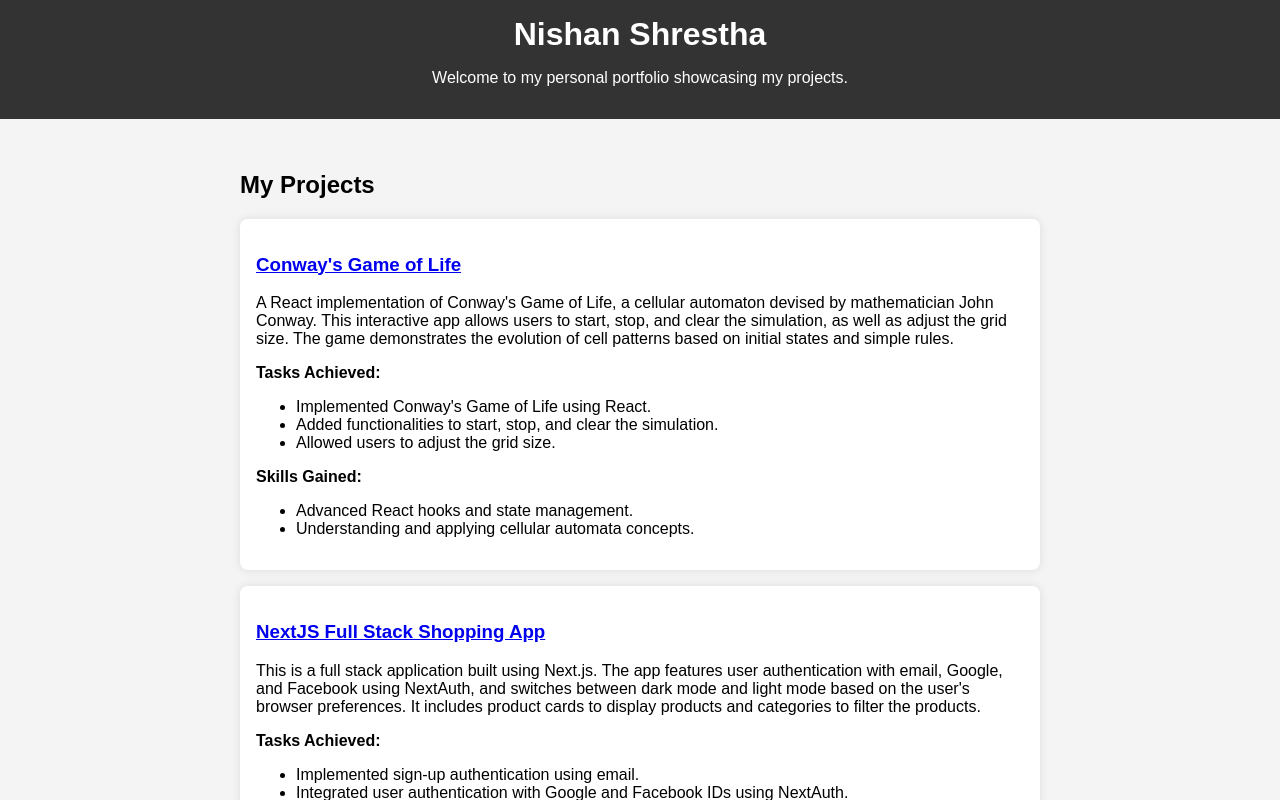
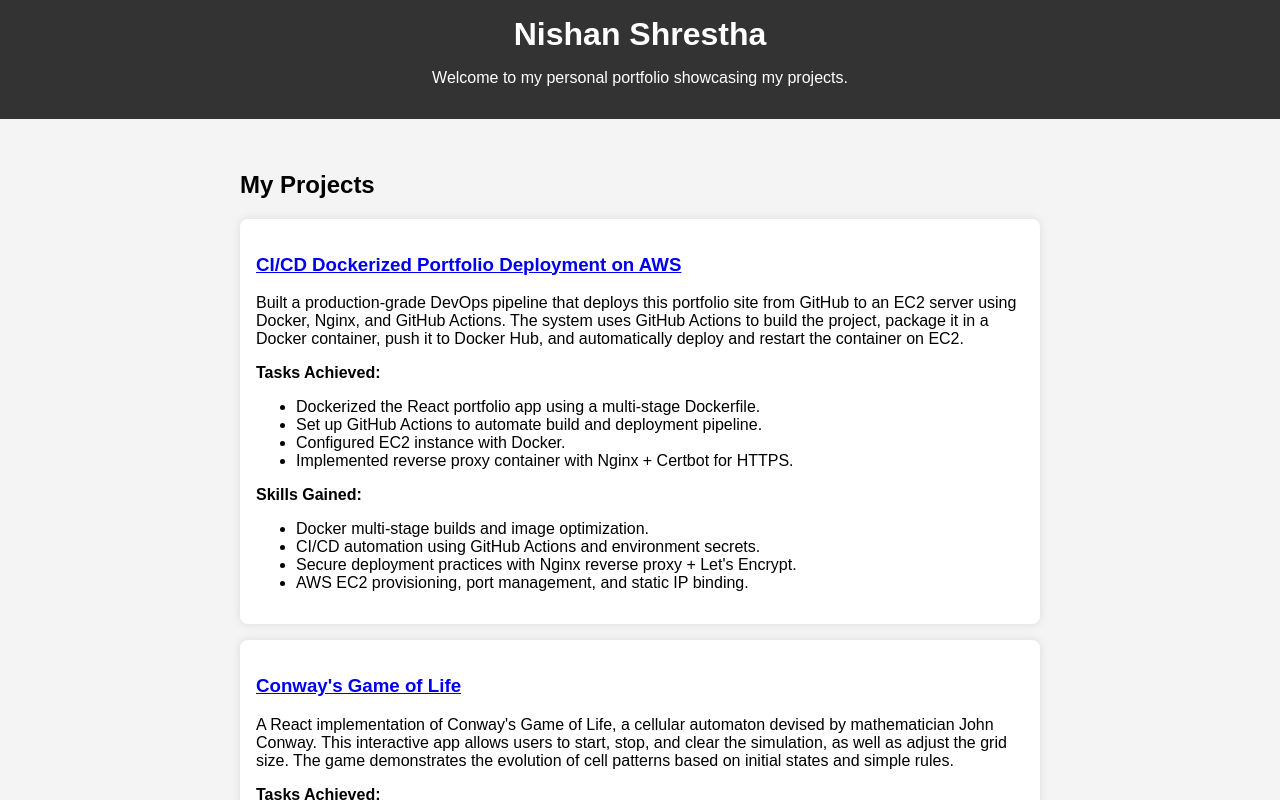
Before and after one commit to nishanau/my-portfolio, a React (Create React App) app: page / in a window 1280 px wide. Shown: the top 800 px of the page. Built offline with nearby package versions, Linux system fonts and the light colour scheme.

Commit message:
added new project in home.js

```diff
--- a/src/pages/Home.js
+++ b/src/pages/Home.js
@@ -4,6 +4,32 @@ import Project from "../components/Project";
 import Footer from "../components/Footer";
 
 const projects = [
+  {
+    title: "CI/CD Dockerized Portfolio Deployment on AWS",
+    description: (
+      <>
+        <p>
+          Built a production-grade DevOps pipeline that deploys this portfolio site from GitHub to an EC2 server using Docker, Nginx, and GitHub Actions. The system uses GitHub Actions to build the project, package it in a Docker container, push it to Docker Hub, and automatically deploy and restart the container on EC2.
+        </p>
+        <p><strong>Tasks Achieved:</strong></p>
+        <ul>
+          <li>Dockerized the React portfolio app using a multi-stage Dockerfile.</li>
+          <li>Set up GitHub Actions to automate build and deployment pipeline.</li>
+          <li>Configured EC2 instance with Docker.</li>
+          <li>Implemented reverse proxy container with Nginx + Certbot for HTTPS.</li>
+        </ul>
+        <p><strong>Skills Gained:</strong></p>
+        <ul>
+          <li>Docker multi-stage builds and image optimization.</li>
+          <li>CI/CD automation using GitHub Actions and environment secrets.</li>
+          <li>Secure deployment practices with Nginx reverse proxy + Let's Encrypt.</li>
+          <li>AWS EC2 provisioning, port management, and static IP binding.</li>
+        </ul>
+      </>
+    ),
+    url: "http://52.65.123.0/", // replace this with your actual domain or EC2 IP
+  },
+
   {
     title: "Conway's Game of Life",
     description: (
```
